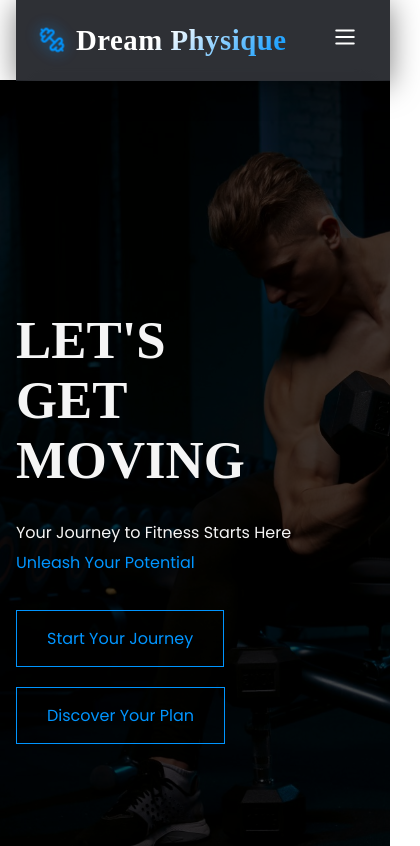
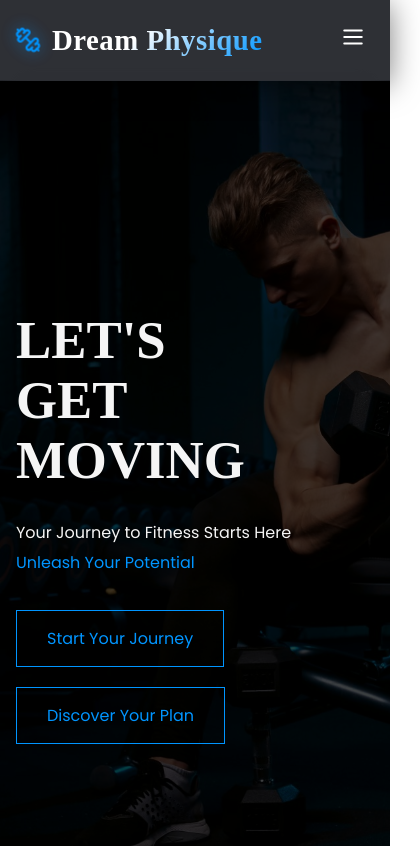
Before and after one commit to Somnath21-hub/SOMNATH-DREAM-PHYSIQUE, a React (Vite) app in the folder frontend/: page / in a window 390 px wide. Shown: the top 846 px of the page, 420 px wide, since content can reach past the window. Built offline with nearby package versions, Linux system fonts and the light colour scheme; no server answers.

Commit message:
fix: resolve mobile navbar left space gap and page horizontal overflow

```diff
--- a/frontend/src/App.css
+++ b/frontend/src/App.css
@@ -778,8 +778,9 @@ h1, h2, h3, h4, h5, h6 {
   .hero {
     padding-left: 2.5rem;
   }
-  header {
-    margin-left: 2.5rem;
+  .navbar {
+    padding-left: 2.5rem;
+    padding-right: 2.5rem;
   }
   .hero .content .title {
     font-size: 2.75rem;
@@ -819,8 +820,9 @@ h1, h2, h3, h4, h5, h6 {
   .hero {
     padding-left: 1rem;
   }
-  header {
-    margin-left: 1rem;
+  .navbar {
+    padding-left: 1rem;
+    padding-right: 1rem;
   }
   .hero .content .buttons {
     flex-direction: column;
@@ -837,6 +839,7 @@ h1, h2, h3, h4, h5, h6 {
   position: relative;
   border-top: 1px solid rgba(255, 255, 255, 0.05);
   border-bottom: 1px solid rgba(255, 255, 255, 0.05);
+  overflow: hidden;
 }
 
 .workout_session::before {
@@ -1462,8 +1465,8 @@ h1, h2, h3, h4, h5, h6 {
 .gallery .images {
   display: flex;
   gap: 15px;
+  width: 100%;
   max-width: 1500px;
-  min-width: 1500px;
   margin: 0 auto;
 }
 .gallery .images div {
@@ -1478,7 +1481,8 @@ h1, h2, h3, h4, h5, h6 {
     padding: 50px 20px 50px 20px;
   }
   .gallery .images {
-    min-width: 100%;
+    width: 100%;
+    max-width: 100%;
     gap: 25px;
   }
 }
@@ -2177,7 +2181,7 @@ footer {
 .bmi .container {
   display: flex;
   gap: 50px;
-  min-width: 1500px;
+  width: 100%;
   max-width: 1500px;
   color: whitesmoke;
 }
```
